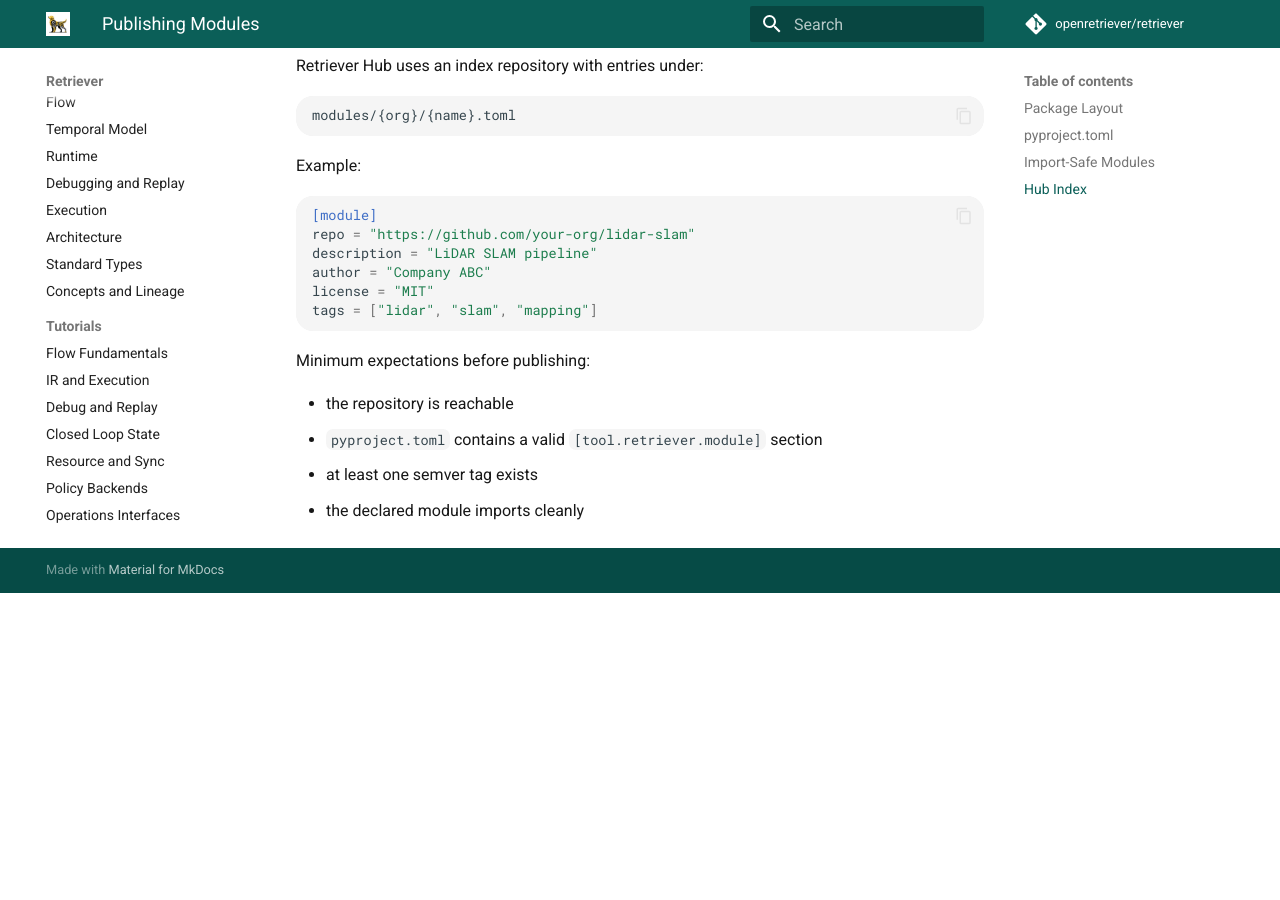
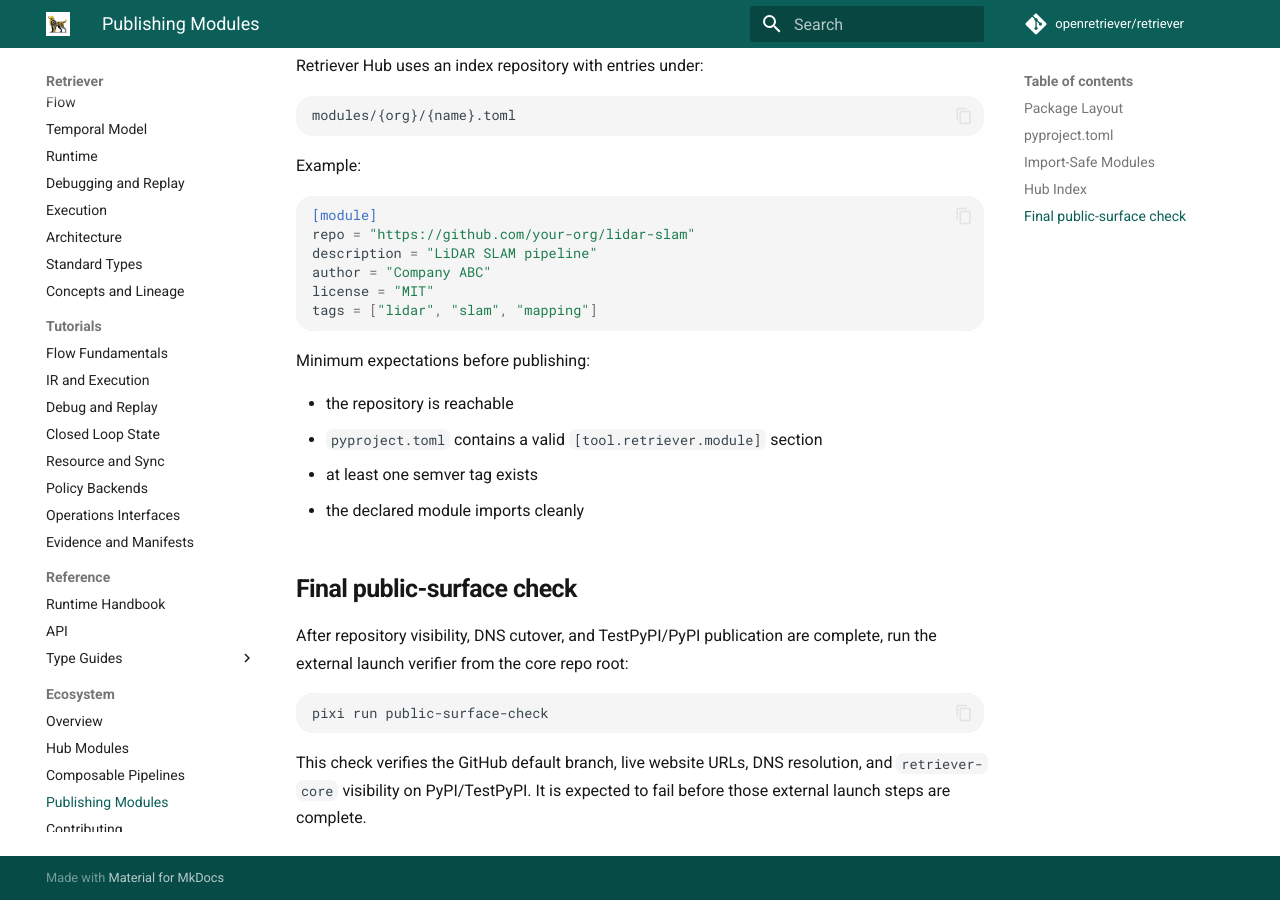
Before and after one commit to openretriever/retriever, an MkDocs documentation site: the page built from docs/ecosystem/publishing.md, in a window 1280 px wide and 900 px high, scrolled down 1712 px. Built offline with MkDocs 1.6.1 and Material for MkDocs 9.7.7, drawn with Linux system fonts in a browser that asks for light colours; comment, search, counter and statistics services are not loaded; before the commit the page ends 2305 px from its top, so only the background shows below that.

Commit message:
docs(release): surface external launch verifier

````diff
--- a/docs/ecosystem/publishing.md
+++ b/docs/ecosystem/publishing.md
@@ -97,3 +97,13 @@
 - `pyproject.toml` contains a valid `[tool.retriever.module]` section
 - at least one semver tag exists
 - the declared module imports cleanly
+
+## Final public-surface check
+
+After repository visibility, DNS cutover, and TestPyPI/PyPI publication are complete, run the external launch verifier from the core repo root:
+
+```bash
+pixi run public-surface-check
+```
+
+This check verifies the GitHub default branch, live website URLs, DNS resolution, and `retriever-core` visibility on PyPI/TestPyPI. It is expected to fail before those external launch steps are complete.
````
Also changed, not shown: AGENTS.md (+10 -0 lines), README.md (+6 -0 lines), docs-site/src/content/docs/ecosystem/publishing.md (+10 -0 lines), 1 other file.
